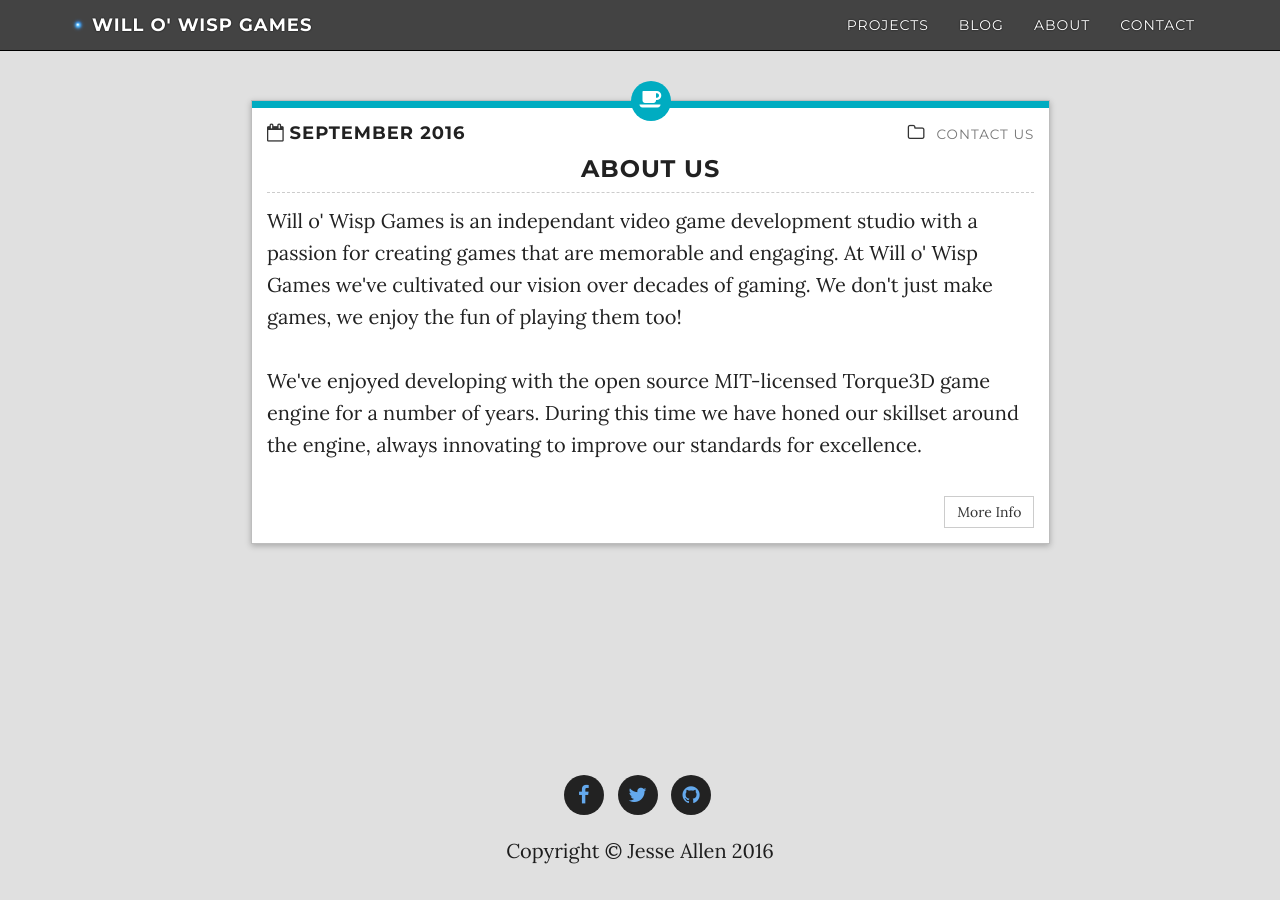
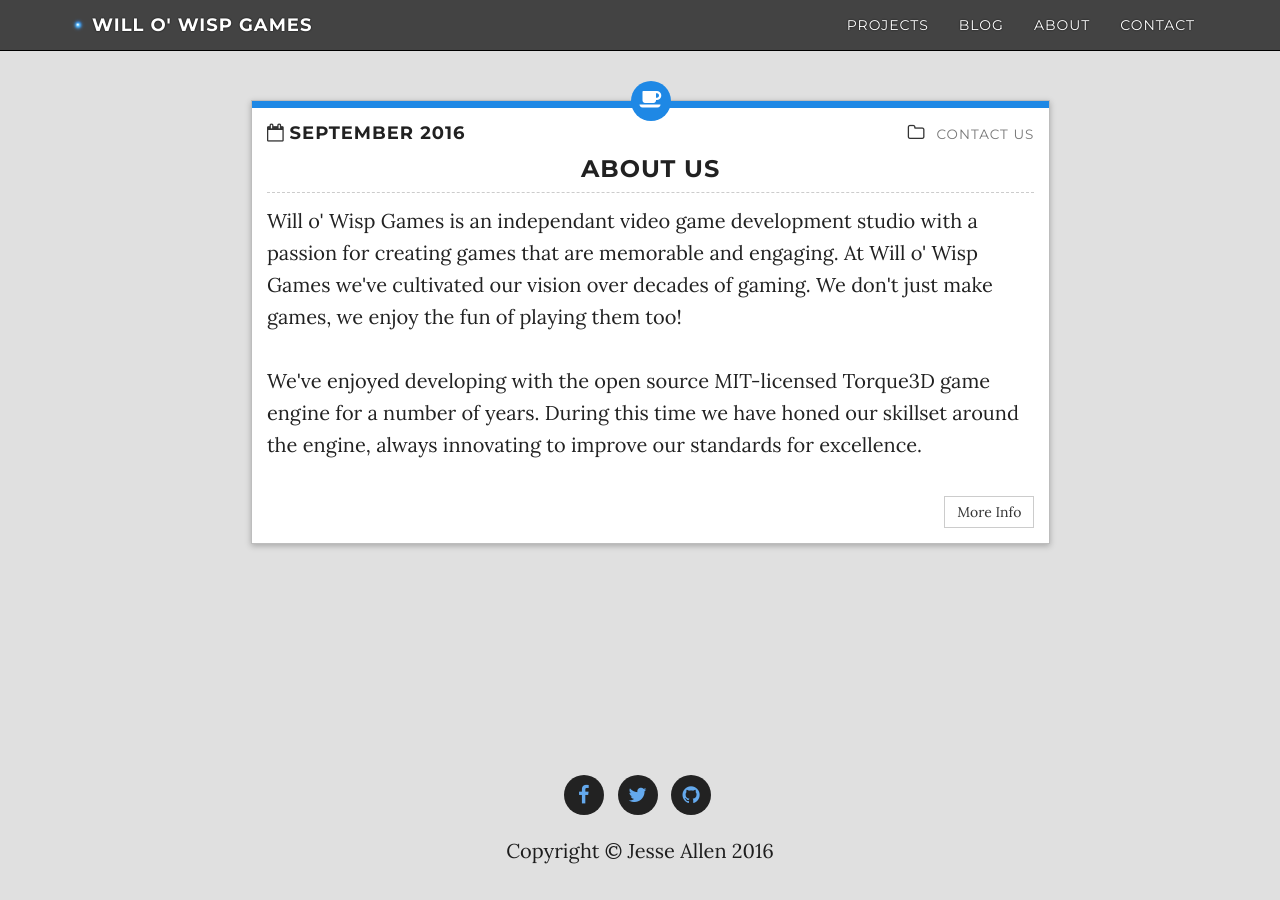
Before and after one commit to WilloWispGames/WilloWispGames.github.io, a Jekyll site: the page built from about/index.html, in a window 1280 px wide. Built offline with Jekyll 4.4.1, drawn with Linux system fonts in a browser that asks for light colours; nearby versions of some CDN libraries.

Commit message:
Update pane.scss

```diff
--- a/css/pane.scss
+++ b/css/pane.scss
@@ -205,10 +205,10 @@
 }
 
 .subject.default .cat-color {
-  background: #00acc1; //lighten($link-color, 15%);
+  background: #1e88e5; //darken($link-color, 5%);
 }
 .subject.default .icon i {
-  background: #00acc1; //lighten($link-color, 15%);
+  background: #1e88e5; //darken($link-color, 5%);
 }
 
 .subject.design .cat-color,
```
